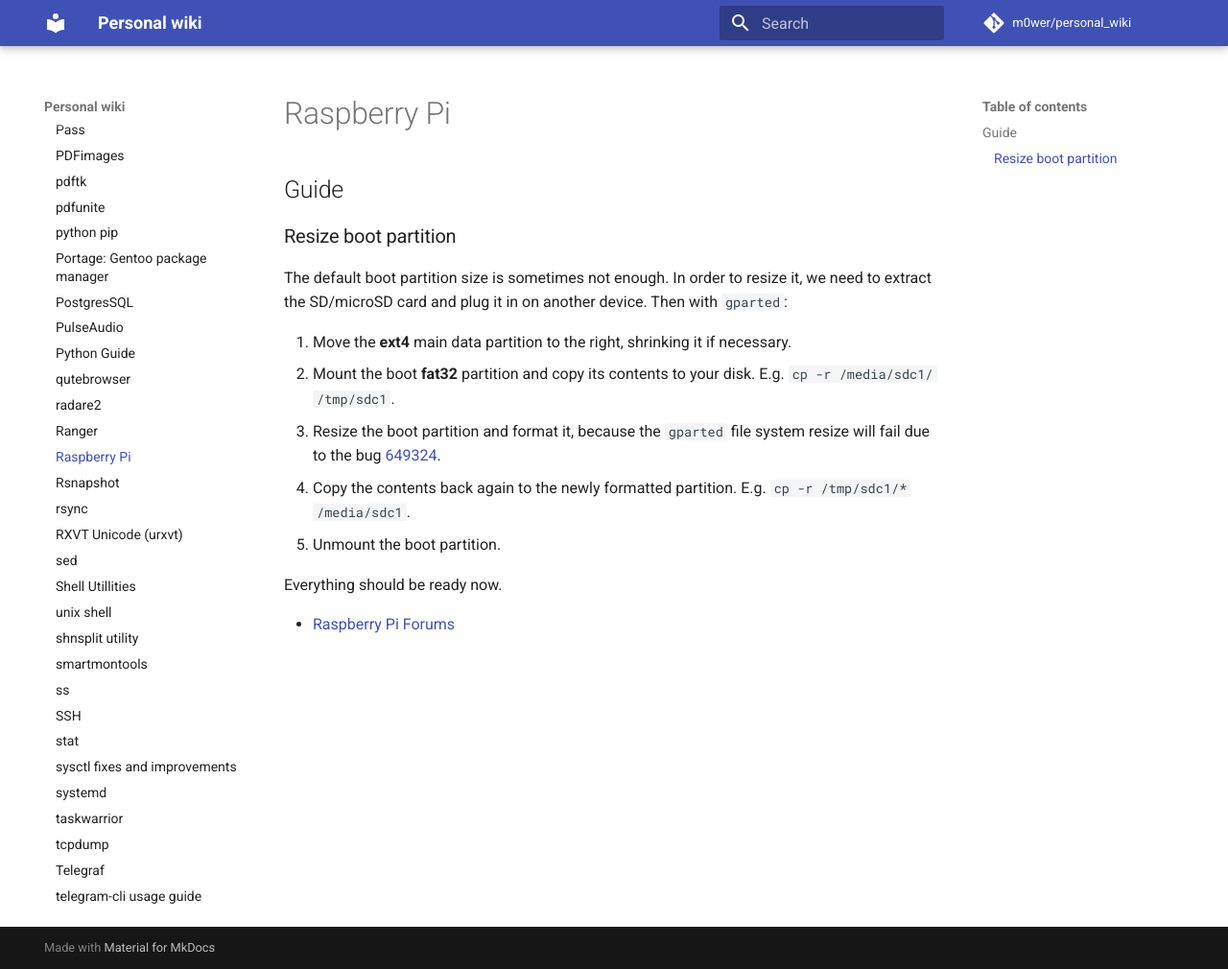
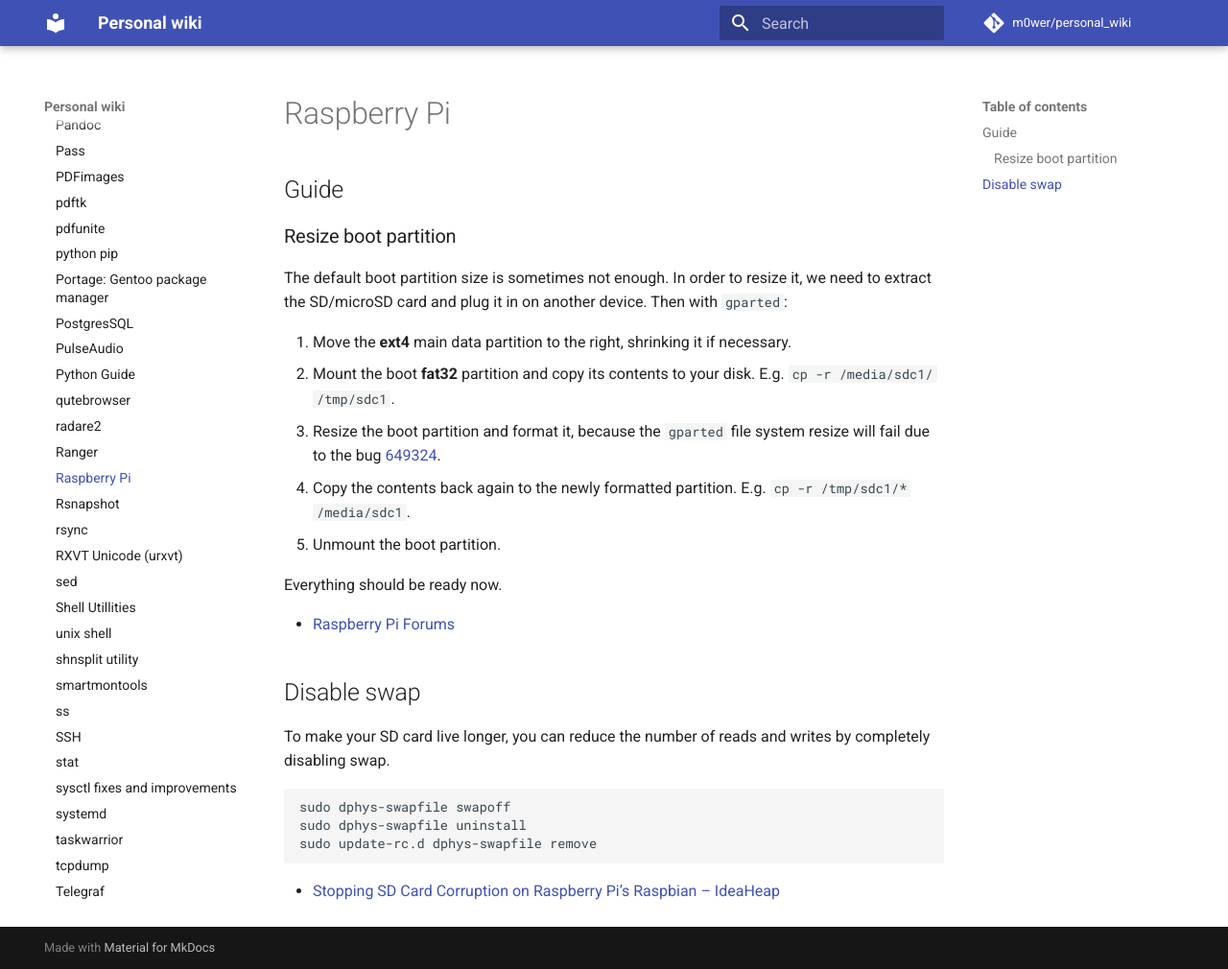
Before and after one commit to m0wer/personal_wiki, an MkDocs documentation site: the page built from docs/it/rpi.md, in a window 1280 px wide and 1010 px high. Shown: the whole window at 96% size. Built offline with MkDocs 1.6.1 and Material for MkDocs 9.7.7, drawn with Linux system fonts in a browser that asks for light colours; comment, search, counter and statistics services are not loaded.

Commit message:
[rpi] Added disable SWAP instructions.

````diff
--- a/docs/it/rpi.md
+++ b/docs/it/rpi.md
@@ -29,3 +29,16 @@
 
 * [Raspberry Pi
   Forums](https://www.raspberrypi.org/forums/viewtopic.php?t=187999)
+
+## Disable swap
+
+To make your SD card live longer, you can reduce the number of reads and writes
+by completely disabling swap.
+
+```bash
+sudo dphys-swapfile swapoff
+sudo dphys-swapfile uninstall
+sudo update-rc.d dphys-swapfile remove
+```
+
+* [Stopping SD Card Corruption on Raspberry Pi’s Raspbian – IdeaHeap](https://ideaheap.com/2013/07/stopping-sd-card-corruption-on-a-raspberry-pi/)
````
